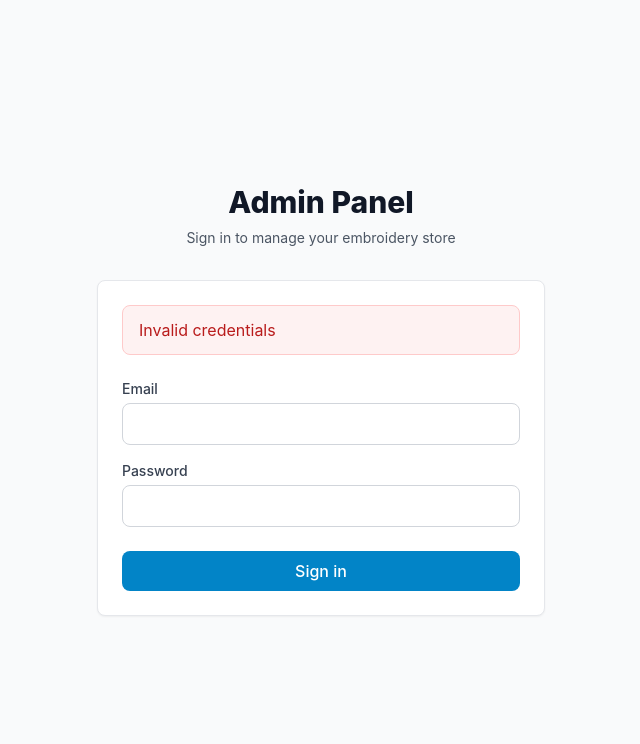
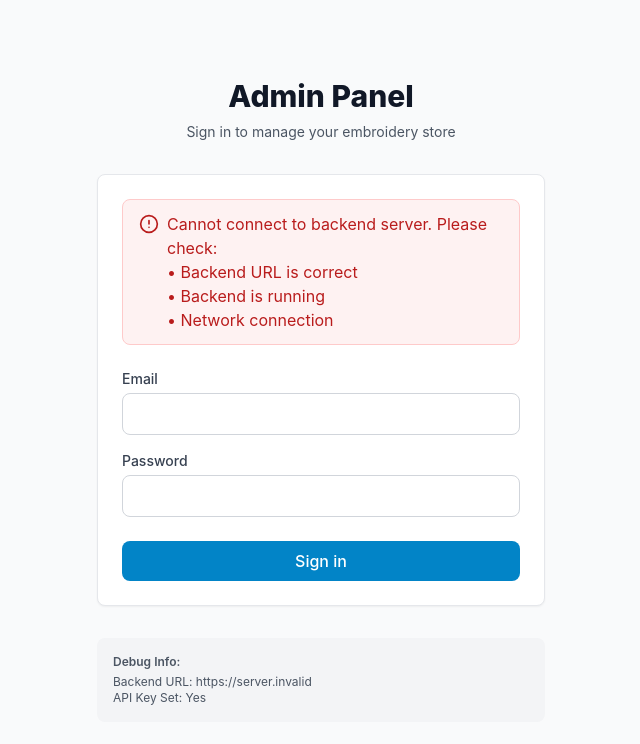
Before and after one commit to anudeepkumar9347/embroidery-admin, a React (Vite) app: page /login in a window 1280 px wide. Both pictures are taken after typing "name@example.com", "Sample123" into the empty fields and a click on the button "Sign in". Shown: the top 744 px of the page, without its empty margins (319-959 px from the left). Built offline with nearby package versions, Linux system fonts and the light colour scheme; no server answers.

Commit message:
Enhance login process with detailed logging and user feedback; remove favicon link from index.html

```diff
--- a/index.html
+++ b/index.html
@@ -2,7 +2,6 @@
 <html lang="en">
   <head>
     <meta charset="UTF-8" />
-    <link rel="icon" type="image/svg+xml" href="/vite.svg" />
     <meta name="viewport" content="width=device-width, initial-scale=1.0" />
     <title>Embroidery Admin Panel</title>
   </head>
--- a/src/contexts/AuthContext.tsx
+++ b/src/contexts/AuthContext.tsx
@@ -41,12 +41,23 @@ export function AuthProvider({ children }: { children: ReactNode }) {
   }, []);
 
   const login = async (email: string, password: string) => {
-    const response = await api.post('/auth/admin-login', { email, password });
-    const { accessToken, refreshToken, user } = response.data;
+    console.log('AuthContext: Starting login process');
 
-    localStorage.setItem('accessToken', accessToken);
-    localStorage.setItem('refreshToken', refreshToken);
-    setUser(user);
+    try {
+      const response = await api.post('/auth/admin-login', { email, password });
+      console.log('AuthContext: Login response received', response.status);
+
+      const { accessToken, refreshToken, user } = response.data;
+
+      localStorage.setItem('accessToken', accessToken);
+      localStorage.setItem('refreshToken', refreshToken);
+      setUser(user);
+
+      console.log('AuthContext: Login successful, user set');
+    } catch (error) {
+      console.error('AuthContext: Login failed', error);
+      throw error;
+    }
   };
 
   const logout = () => {
--- a/src/lib/api.ts
+++ b/src/lib/api.ts
@@ -13,6 +13,8 @@ const api = axios.create({
 // Request interceptor to add API key and auth token
 api.interceptors.request.use(
   (config) => {
+    console.log(`API Request: ${config.method?.toUpperCase()} ${config.url}`);
+
     // Add API secret key if configured
     if (API_SECRET_KEY) {
       config.headers['x-api-key'] = API_SECRET_KEY;
@@ -23,15 +25,32 @@ api.interceptors.request.use(
     if (token) {
       config.headers.Authorization = `Bearer ${token}`;
     }
+
+    // Set timeout to detect hanging requests
+    config.timeout = 30000; // 30 seconds
+
     return config;
   },
-  (error) => Promise.reject(error)
+  (error) => {
+    console.error('API Request Error:', error);
+    return Promise.reject(error);
+  }
 );
 
 // Response interceptor to handle token refresh
 api.interceptors.response.use(
-  (response) => response,
+  (response) => {
+    console.log(`API Response: ${response.config.method?.toUpperCase()} ${response.config.url} - Status: ${response.status}`);
+    return response;
+  },
   async (error) => {
+    console.error('API Response Error:', {
+      url: error.config?.url,
+      status: error.response?.status,
+      message: error.message,
+      data: error.response?.data,
+    });
+
     const originalRequest = error.config;
 
     if (error.response?.status === 401 && !originalRequest._retry) {
--- a/src/pages/Login.tsx
+++ b/src/pages/Login.tsx
@@ -1,12 +1,14 @@
 import { useState } from 'react';
 import { useNavigate } from 'react-router-dom';
 import { useAuth } from '../contexts/AuthContext';
+import { Loader2, AlertCircle } from 'lucide-react';
 
 export default function Login() {
   const [email, setEmail] = useState('');
   const [password, setPassword] = useState('');
   const [error, setError] = useState('');
   const [loading, setLoading] = useState(false);
+  const [statusMessage, setStatusMessage] = useState('');
   const { login } = useAuth();
   const navigate = useNavigate();
 
@@ -14,12 +16,34 @@ export default function Login() {
     e.preventDefault();
     setError('');
     setLoading(true);
+    setStatusMessage('Connecting to server...');
 
     try {
+      console.log('Attempting login for:', email);
+      setStatusMessage('Verifying credentials...');
+
       await login(email, password);
+
+      setStatusMessage('Login successful! Redirecting...');
+      console.log('Login successful');
       navigate('/');
     } catch (err: any) {
-      setError(err.response?.data?.message || 'Invalid credentials');
+      console.error('Login error:', err);
+
+      let errorMessage = 'Login failed. Please try again.';
+
+      if (err.code === 'ERR_NETWORK' || !err.response) {
+        errorMessage = 'Cannot connect to backend server. Please check:\n• Backend URL is correct\n• Backend is running\n• Network connection';
+      } else if (err.response?.status === 401) {
+        errorMessage = err.response?.data?.error || 'Invalid email or password';
+      } else if (err.response?.status === 403) {
+        errorMessage = err.response?.data?.error || 'Access denied';
+      } else if (err.response?.data?.error) {
+        errorMessage = err.response.data.error;
+      }
+
+      setError(errorMessage);
+      setStatusMessage('');
     } finally {
       setLoading(false);
     }
@@ -39,8 +63,16 @@ export default function Login() {
 
         <form className="mt-8 space-y-6 card" onSubmit={handleSubmit}>
           {error && (
-            <div className="bg-red-50 border border-red-200 text-red-700 px-4 py-3 rounded-lg">
-              {error}
+            <div className="bg-red-50 border border-red-200 text-red-700 px-4 py-3 rounded-lg flex items-start gap-2">
+              <AlertCircle size={20} className="flex-shrink-0 mt-0.5" />
+              <div className="whitespace-pre-line">{error}</div>
+            </div>
+          )}
+
+          {statusMessage && (
+            <div className="bg-blue-50 border border-blue-200 text-blue-700 px-4 py-3 rounded-lg flex items-center gap-2">
+              <Loader2 size={20} className="animate-spin" />
+              <span>{statusMessage}</span>
             </div>
           )}
 
@@ -77,11 +109,20 @@ export default function Login() {
           <button
             type="submit"
             disabled={loading}
-            className="w-full btn btn-primary disabled:opacity-50"
+            className="w-full btn btn-primary disabled:opacity-50 disabled:cursor-not-allowed flex items-center justify-center gap-2"
           >
+            {loading && <Loader2 size={20} className="animate-spin" />}
             {loading ? 'Signing in...' : 'Sign in'}
           </button>
         </form>
+
+        {import.meta.env.DEV && (
+          <div className="mt-4 p-4 bg-gray-100 rounded-lg text-xs text-gray-600">
+            <p className="font-semibold mb-1">Debug Info:</p>
+            <p>Backend URL: {import.meta.env.VITE_API_BASE_URL || 'http://localhost:3000/api'}</p>
+            <p>API Key Set: {import.meta.env.VITE_API_SECRET_KEY ? 'Yes' : 'No'}</p>
+          </div>
+        )}
       </div>
     </div>
   );
```
